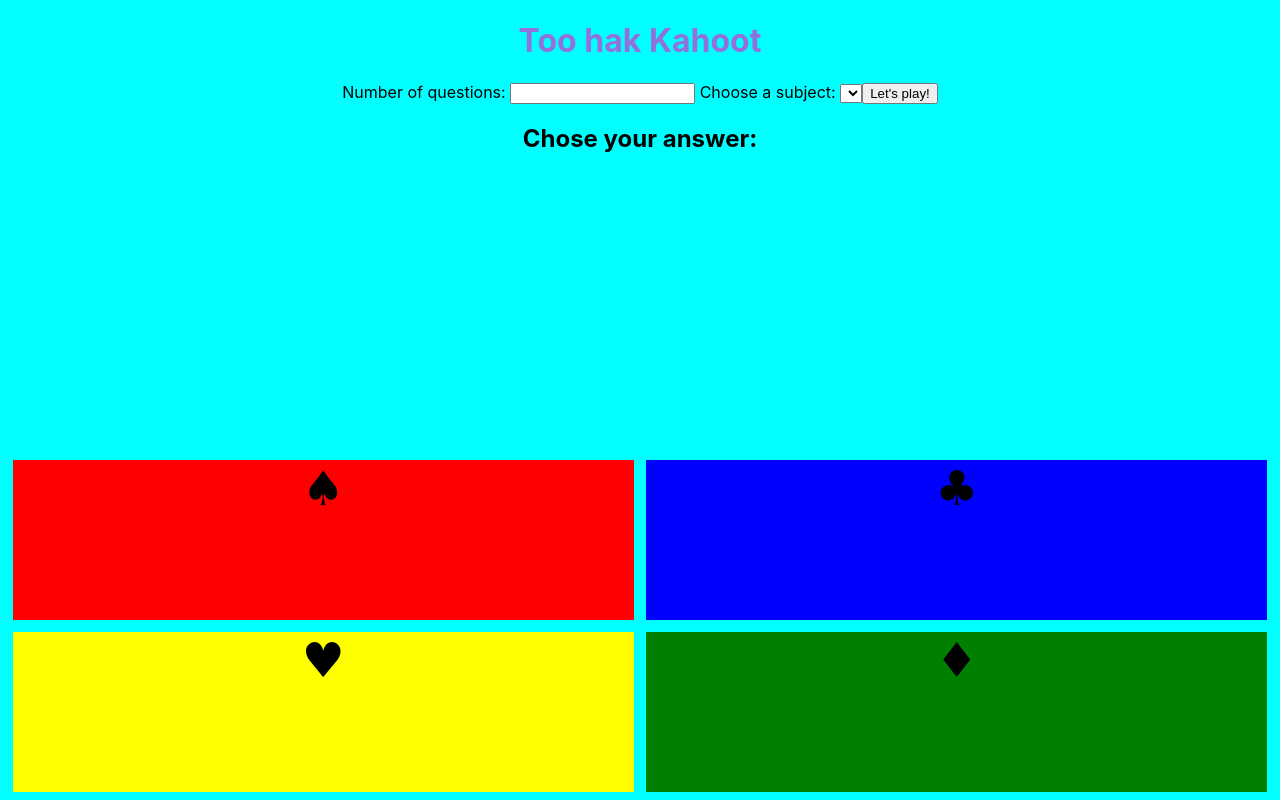
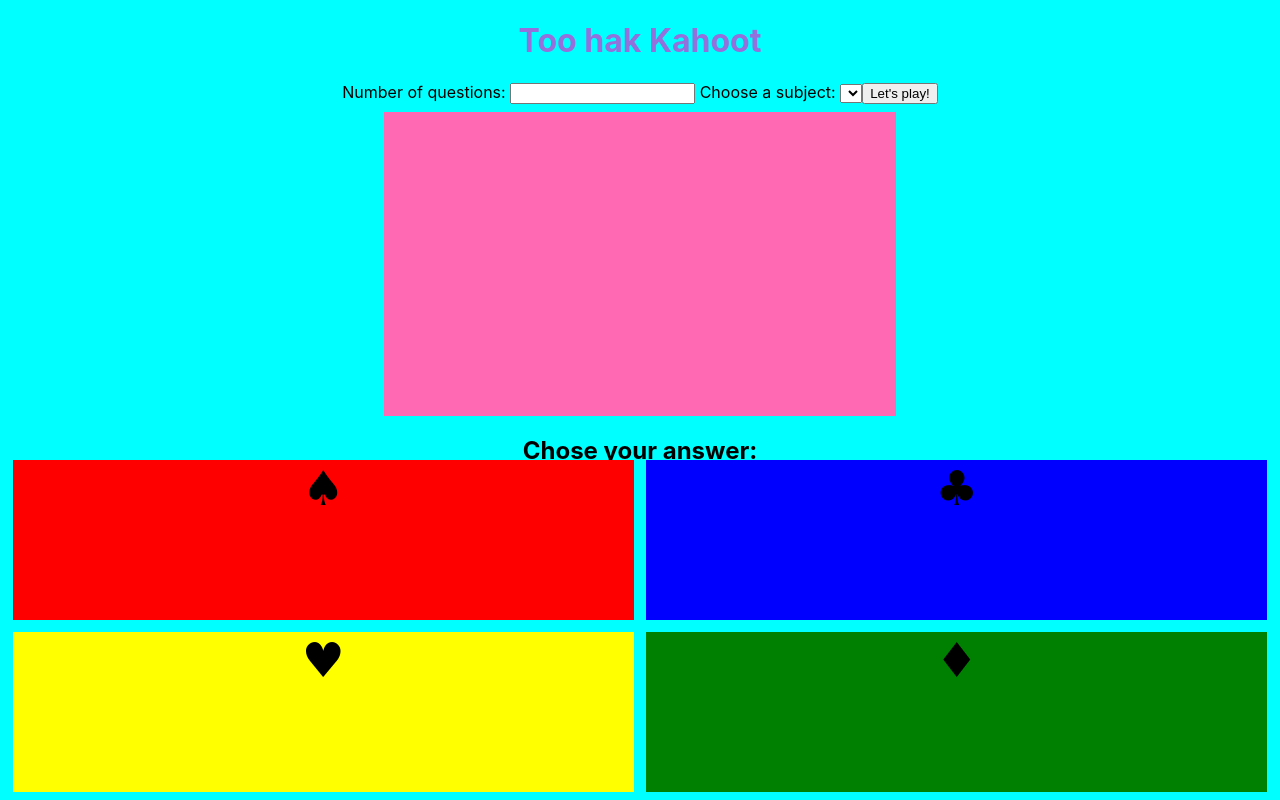
Before and after one commit to DenGian/react-quiz, a React (Create React App) app in the folder kahoot-but-better/: page / in a window 1280 px wide. Built offline with nearby package versions, Linux system fonts and the light colour scheme.

Commit message:
updatec styles

```diff
--- a/kahoot-but-better/src/components/css/QuestionSquare.css
+++ b/kahoot-but-better/src/components/css/QuestionSquare.css
@@ -0,0 +1,11 @@
+.questionSquare{
+    height: 38vh;
+    width: 40vw;
+    margin: 1vh auto auto;
+    background-color: hotpink;
+    display: flex;
+    align-items: center;
+    justify-content: center;
+    font-family: "Comic Sans MS", serif;
+    font-size: x-large;
+}
```
